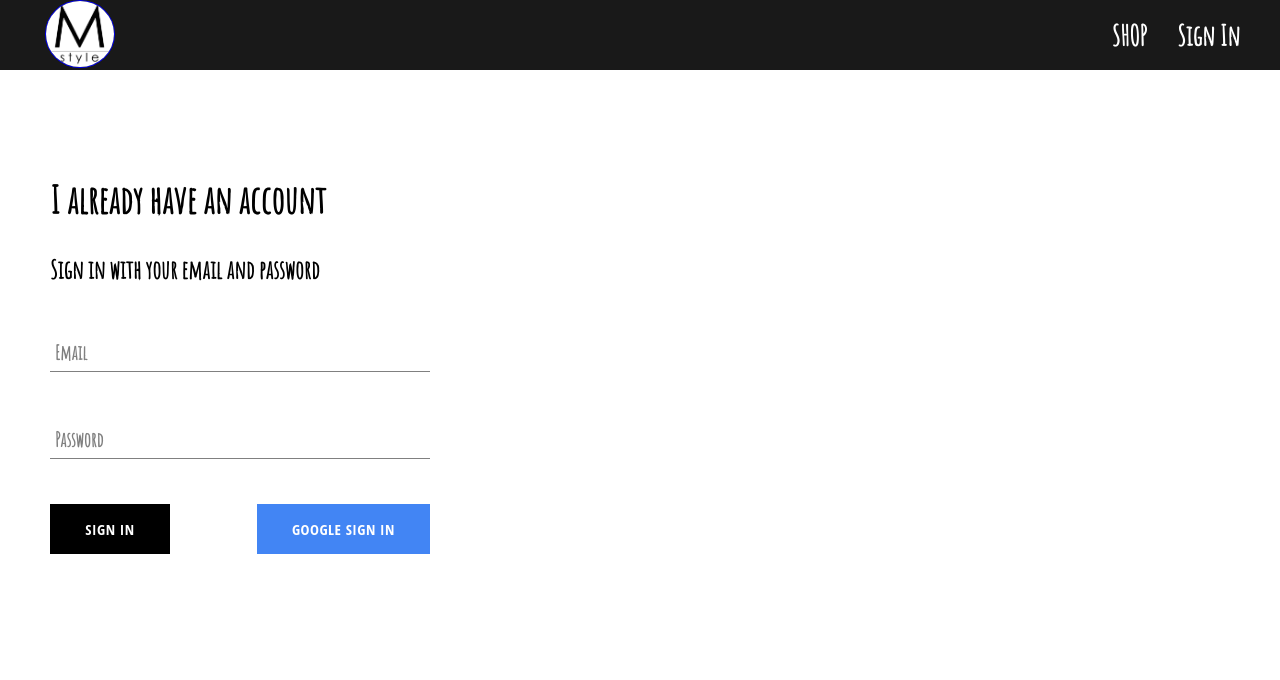
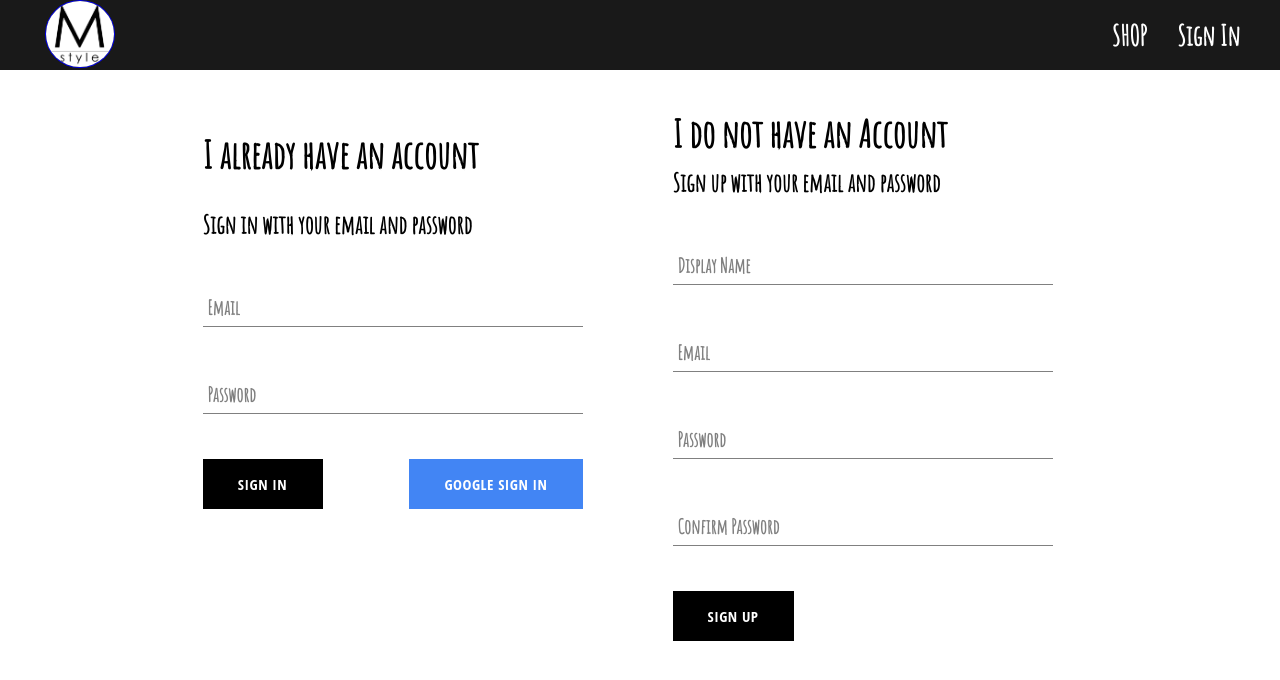
Before and after one commit to mahadevan028/MyStyle, a React (Create React App) app: page /user in a window 1280 px wide. Shown: the top 680 px of the page. Built offline with nearby package versions, Linux system fonts and the light colour scheme; no server answers.

Commit message:
added and configured signup component through firebase

```diff
--- a/src/App.js
+++ b/src/App.js
@@ -5,7 +5,7 @@
 import ShopPage from './components/shoppage-component/shoppage.jsx';
 import Navigation from './components/navigation-component/navigation.jsx';
 import UserPage from './components/userpage-component/userpage.jsx';
-import {auth} from './firebase/firebase.utils.js'
+import {auth,createUserProfileDocument} from './firebase/firebase.utils.js'
 
 
 class App extends React.Component {
@@ -18,12 +18,22 @@
 
   unsubscribeFromAuth = null;
 
-  componentDidMount(){
-    this.unsubscribeFromAuth = auth.onAuthStateChanged((user) => {
-      this.setState({
-        currentUser:user
-      })
-      console.log(user)
+  componentDidMount() {
+    this.unsubscribeFromAuth = auth.onAuthStateChanged(async (userAuth) => {
+      if (!!userAuth) {
+        const userRef = await createUserProfileDocument(userAuth);
+
+        userRef.onSnapshot((snapshot) => {
+          this.setState({
+            currentUser: {
+              id: snapshot.id,
+              ...snapshot.data()
+            }
+          })
+        })
+      } else {
+        this.setState({ currentUser: userAuth })
+      }
     })
   }
 
--- a/src/components/navigation-component/navigation.jsx
+++ b/src/components/navigation-component/navigation.jsx
@@ -12,7 +12,7 @@
            <img className="logo" style={{ height: 68, width: 70 }} src={Logo} alt="logo"/>
              </Link>
           <div className = "options">
-              <Link exact  className="option"  to="/shop">
+              <Link className="option"  to="/shop">
               SHOP
               </Link>
                 {currentUser ?
--- /dev/null
+++ b/src/components/signup-component/signup.jsx
@@ -0,0 +1,84 @@
+import React from 'react';
+import FormInput from '../form-input-component/form-input.jsx';
+import CustomButton from '../custom-button-component/custom-button.jsx';
+import { auth, createUserProfileDocument } from '../../firebase/firebase.utils.js';
+
+import './signup.scss';
+
+class Signup extends React.Component {
+
+    constructor() {
+        super();
+        this.state = {
+            displayName: "",
+            email: "",
+            password: "",
+            confirmPassword: ""
+        }
+    }
+
+    handleSubmit = async (event) => {
+        event.preventDefault();
+
+        const { displayName, email, password, confirmPassword } = this.state;
+
+        if (password !== confirmPassword) {
+            alert("passwords don't match")
+            return;
+        }
+
+        try {
+            const { user } = await auth.createUserWithEmailAndPassword(email, password);
+
+            await createUserProfileDocument(user, { displayName });
+
+            this.setState({
+                displayName: "",
+                email: "",
+                password: "",
+                confirmPassword: ""
+            })
+
+        } catch (error) {
+            console.error(error)
+        }
+    }
+
+    handleChange = (event) => {
+        const { name, value } = event.target;
+
+        this.setState({ [name]: value });
+    }
+
+    render() {
+        const { displayName, email, password, confirmPassword } = this.state;
+        return (
+            <div className="sign-up">
+                <div className="text-bolder">
+                <h2 className="title">I do not have an Account</h2>
+                <span>Sign up with your email and password</span>
+                </div>
+
+                <form className="sign-up-form" onSubmit={this.handleSubmit}>
+                    <FormInput label="Display Name" type="text" name="displayName" value={displayName} onChange={this.handleChange} required />
+
+                    <FormInput label="Email" type="email" name="email" value={email} onChange={this.handleChange} required />
+
+                    <FormInput label="Password" type="password" name="password" value={password} onChange={this.handleChange} required />
+
+                    <FormInput label="Confirm Password" type="password" name="confirmPassword" value={confirmPassword} onChange={this.handleChange} required />
+
+                    <div className="button-group">
+                        <span> <CustomButton type="submit"> Sign Up</CustomButton>  </span>
+                    </div>
+
+                </form>
+
+
+
+            </div>
+        )
+    }
+}
+
+export default Signup;
--- /dev/null
+++ b/src/components/signup-component/signup.scss
@@ -0,0 +1,13 @@
+.sign-up {
+    display: flex;
+    flex-direction: column;
+    width: 380px;
+
+    .title {
+      margin: 10px 0;
+    }
+    .text-bolder{
+        font-weight: bolder;
+        font-size: 25px;
+    }
+  }
--- a/src/components/userpage-component/userpage.jsx
+++ b/src/components/userpage-component/userpage.jsx
@@ -1,11 +1,13 @@
 import React from 'react';
 import './userpage.scss';
 import SignIn from '../signin-component/signin.jsx'
+import Signup from '../signup-component/signup';
 
 const userpage = () => {
  return(
      <div className = "userpage">
      <SignIn/>
+     <Signup/>
      </div>
  )
 
--- a/src/components/userpage-component/userpage.scss
+++ b/src/components/userpage-component/userpage.scss
@@ -1,3 +1,6 @@
-.userpage{
-    padding: 50px;
-}
+.userpage {
+    width: 850px;
+    display: flex;
+    justify-content: space-between;
+    margin: 30px auto;
+  }
--- a/src/firebase/firebase.utils.js
+++ b/src/firebase/firebase.utils.js
@@ -1,6 +1,6 @@
 import firebase from 'firebase/app';
 import 'firebase/auth';
-import 'firebase/database';
+import 'firebase/firestore';
 
 const firebaseConfig = {
     apiKey: "AIzaSyCUb7rrpKc0_-VTkRThJofVXyEpI1MFpuU",
@@ -12,10 +12,37 @@
     measurementId: "G-M4749G6VN0"
   };
 
+   export const createUserProfileDocument = async (userAuth, additionalData) => {
+          if(!userAuth)
+          return;
+
+          const userRef = firestore.doc(`users/${userAuth.uid}`)
+          const snapshot = await userRef.get();
+
+          if(!snapshot.exists){
+            const {displayName, email} = userAuth;
+            const createTime = new Date();
+
+            try{
+               await userRef.set({
+                 displayName:displayName,
+                 email: email,
+                 createTime: createTime,
+                 ...additionalData
+               })
+            }catch(error){
+                console.log("Error creating user",error.message)
+            }
+          }
+              return userRef;
+   }
+
+
   firebase.initializeApp(firebaseConfig);
 
   export const auth = firebase.auth();
-//   export const firestore = firebase.firestore();
+  export const firestore = firebase.firestore();
+
 
   var provider = new firebase.auth.GoogleAuthProvider();
   provider.setCustomParameters({
```
Also changed, not shown: src/components/signin-component/signin.scss (+0 -23 lines).
